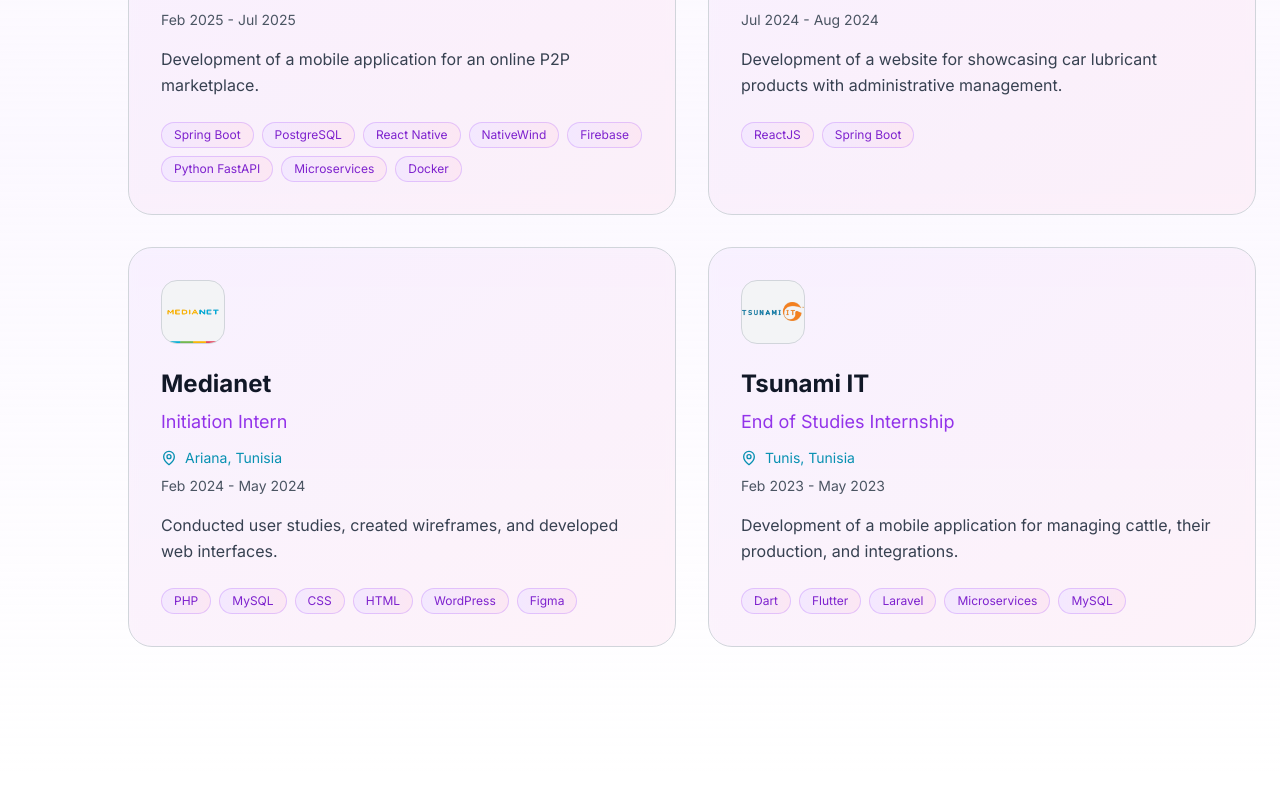
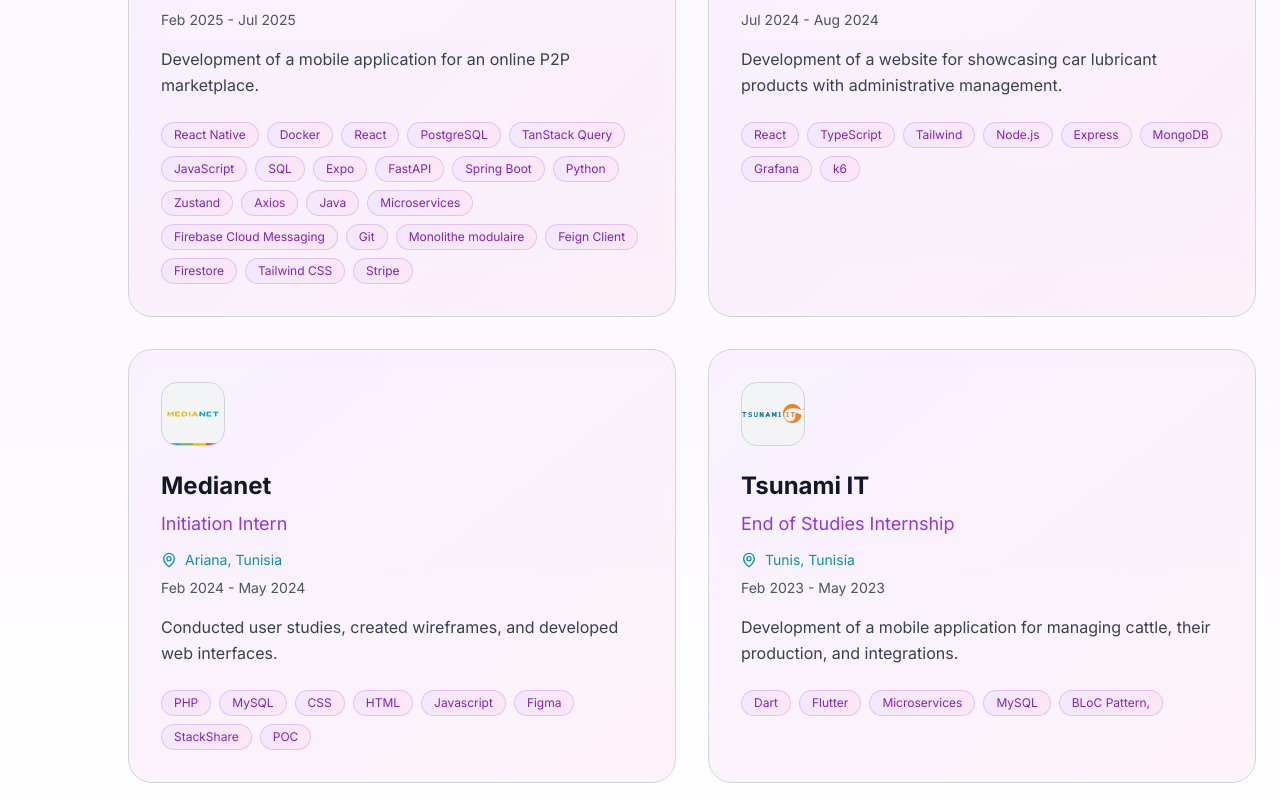
Before and after one commit to eyanft/MyPersonalPortfolio, a React (Vite) app: page / in a window 1280 px wide. Shown: the part 2480-3280 px from the top of the page. Built offline with nearby package versions, Linux system fonts and the light colour scheme.

Commit message:
update experience

```diff
--- a/src/components/Contact.tsx
+++ b/src/components/Contact.tsx
@@ -67,7 +67,7 @@ const Contact = ({ language }: ContactProps) => {
                 </div>
                 <div>
                   <h3 className="text-gray-600 dark:text-white/60 text-sm mb-1">{t.emailLabel}</h3>
-                  <p className="text-gray-900 dark:text-white font-medium">eya.naffeti01@gmail.com</p>
+                  <p className="text-gray-900 dark:text-white font-medium">eya.naffeti.pro@gmail.com</p>
                 </div>
               </div>
             </div>
--- a/src/components/Experience.tsx
+++ b/src/components/Experience.tsx
@@ -16,14 +16,28 @@ const Experience = ({ language }: ExperienceProps) => {
           location: 'Ariana, Tunisia',
           description: 'Development of a mobile application for an online P2P marketplace.',
           technologies: [
-            'Spring Boot',
-            'PostgreSQL',
-            'React Native',
-            'NativeWind',
-            'Firebase',
-            'Python FastAPI',
-            'Microservices',
-            'Docker'
+          "React Native",
+  "Docker",
+  "React",
+  "PostgreSQL",
+  "TanStack Query",
+  "JavaScript",
+  "SQL",
+  "Expo",
+  "FastAPI",
+  "Spring Boot",
+  "Python",
+  "Zustand",
+  "Axios",
+  "Java",
+  "Microservices",
+  "Firebase Cloud Messaging",
+  "Git",
+  "Monolithe modulaire",
+  "Feign Client",
+  "Firestore",
+  "Tailwind CSS",
+  "Stripe"
           ]
         },
         {
@@ -33,7 +47,14 @@ const Experience = ({ language }: ExperienceProps) => {
           period: 'Jul 2024 - Aug 2024',
           location: 'Manouba, Tunisia',
           description: 'Development of a website for showcasing car lubricant products with administrative management.',
-          technologies: ['ReactJS', 'Spring Boot']
+          technologies: [ "React",
+            "TypeScript",
+            "Tailwind",
+            "Node.js",
+            "Express",
+            "MongoDB",
+            "Grafana",
+            "k6"]
         },
         {
           company: 'Medianet',
@@ -42,7 +63,7 @@ const Experience = ({ language }: ExperienceProps) => {
           period: 'Feb 2024 - May 2024',
           location: 'Ariana, Tunisia',
           description: 'Conducted user studies, created wireframes, and developed web interfaces.',
-          technologies: [ 'PHP', 'MySQL', 'CSS', 'HTML','WordPress','Figma' ]
+          technologies: [ 'PHP', 'MySQL', 'CSS', 'HTML','Javascript','Figma', 'StackShare' , 'POC']
         },
         {
           company: 'Tsunami IT',
@@ -51,7 +72,7 @@ const Experience = ({ language }: ExperienceProps) => {
           period: 'Feb 2023 - May 2023',
           location: 'Tunis, Tunisia',
           description: 'Development of a mobile application for managing cattle, their production, and integrations.',
-          technologies: ['Dart', 'Flutter', 'Laravel', 'Microservices', 'MySQL']
+          technologies: ['Dart', 'Flutter', 'Microservices', 'MySQL', 'BLoC Pattern,']
         }
       ]
     },
```
